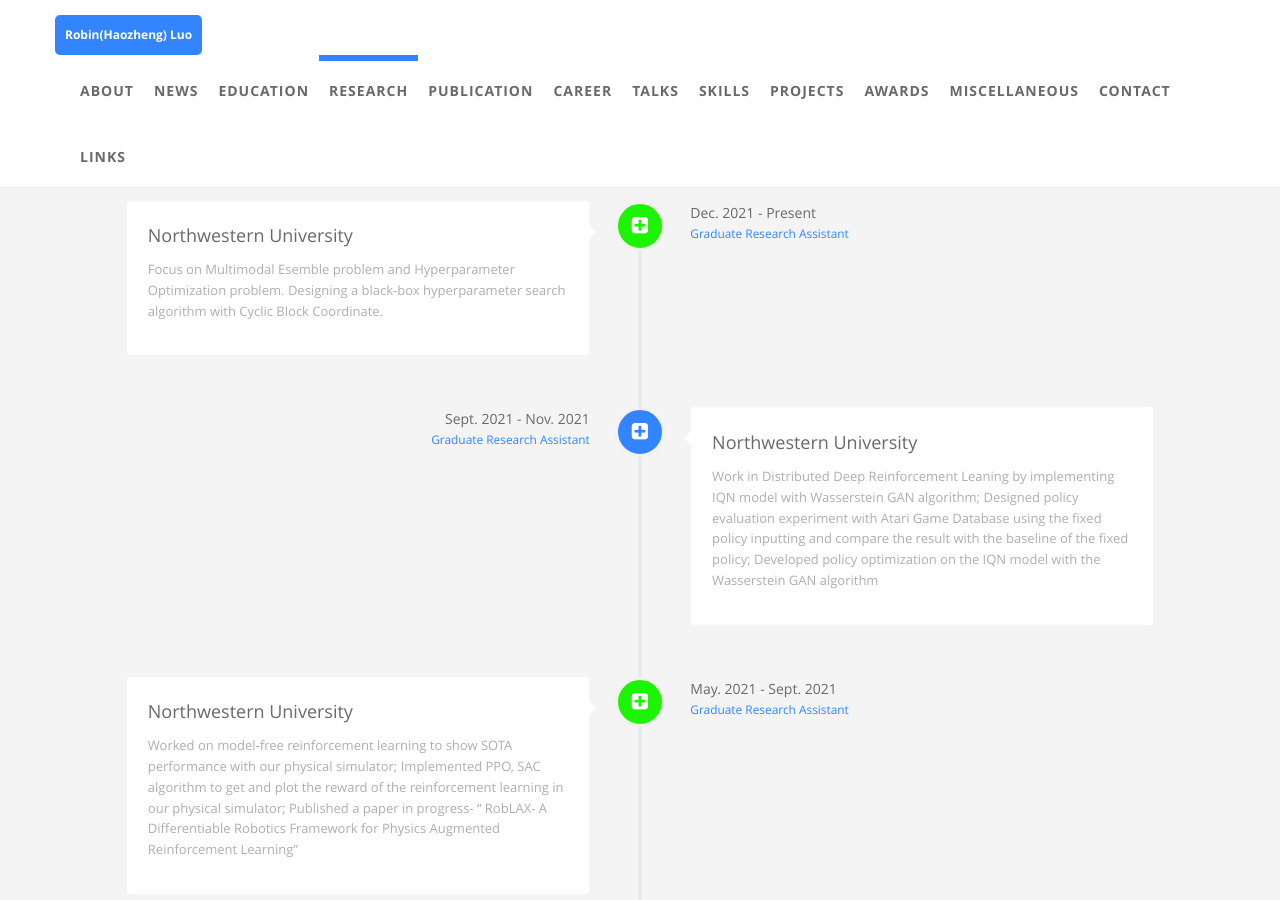
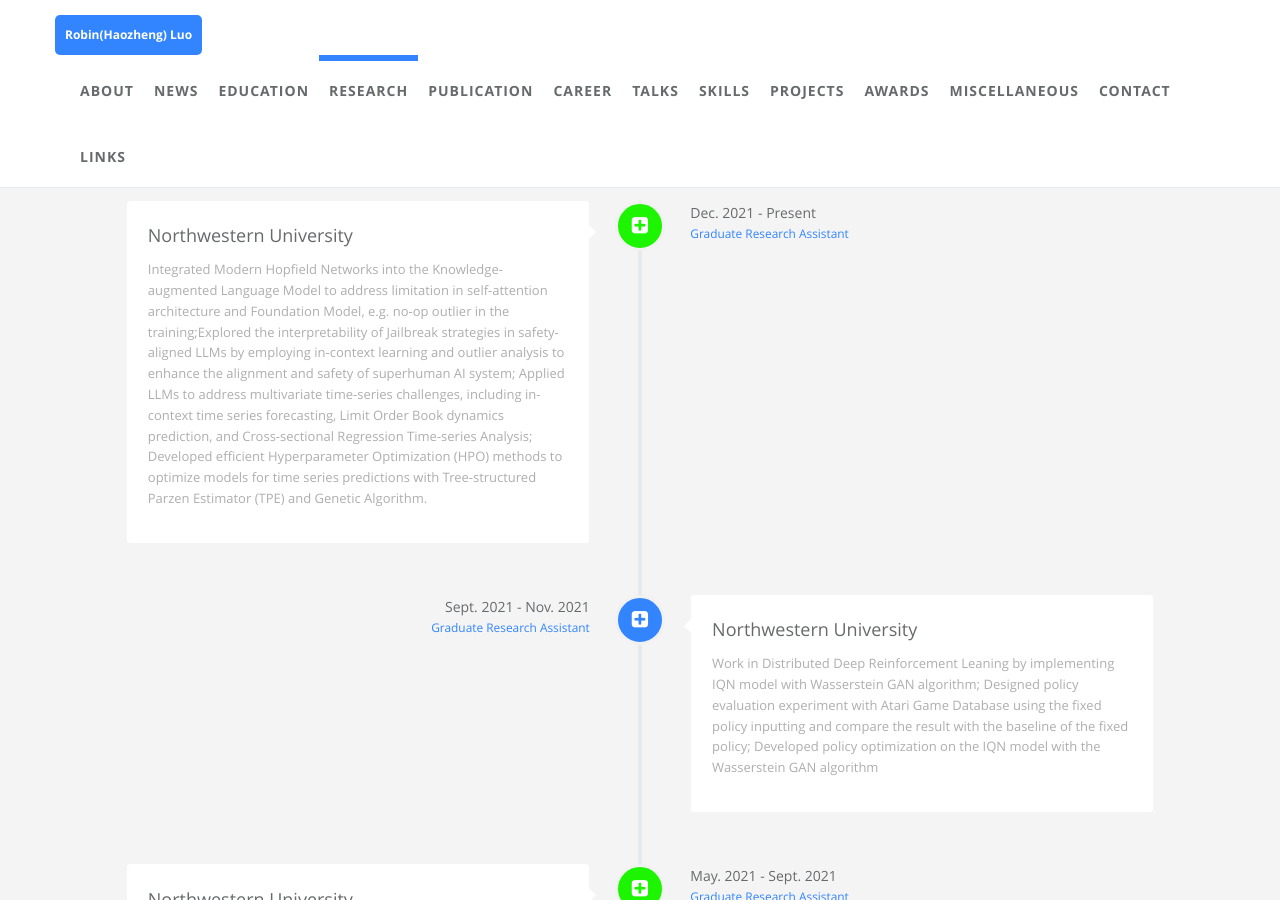
Before and after one commit to robinzixuan/robin.github.io, a Jekyll site: the page built from index.html, in a window 1280 px wide and 900 px high, scrolled down 2781 px. Built offline with Jekyll 4.4.1, drawn with Linux system fonts in a browser that asks for light colours.

Commit message:
Update research.yml

```diff
--- a/_data/index/research.yml
+++ b/_data/index/research.yml
@@ -2,7 +2,7 @@
     detail: Northwestern University
     i18n: company_y
   desc:
-    detail: Focus on Multimodal Esemble problem and Hyperparameter Optimization problem. Designing a black-box hyperparameter search algorithm with Cyclic Block Coordinate.
+    detail: Integrated Modern Hopfield Networks into the Knowledge-augmented Language Model to address limitation in self-attention architecture and Foundation Model, e.g. no-op outlier in the training;Explored the interpretability of Jailbreak strategies in safety-aligned LLMs by employing in-context learning and outlier analysis to enhance the alignment and safety of superhuman AI system; Applied LLMs to address multivariate time-series challenges, including in-context time series forecasting, Limit Order Book dynamics prediction, and Cross-sectional Regression Time-series Analysis; Developed efficient Hyperparameter Optimization (HPO) methods to optimize models for time series predictions with Tree-structured Parzen Estimator (TPE) and Genetic Algorithm.
     i18n: company_y_desc
   date:
     detail: Dec. 2021 - Present
```
